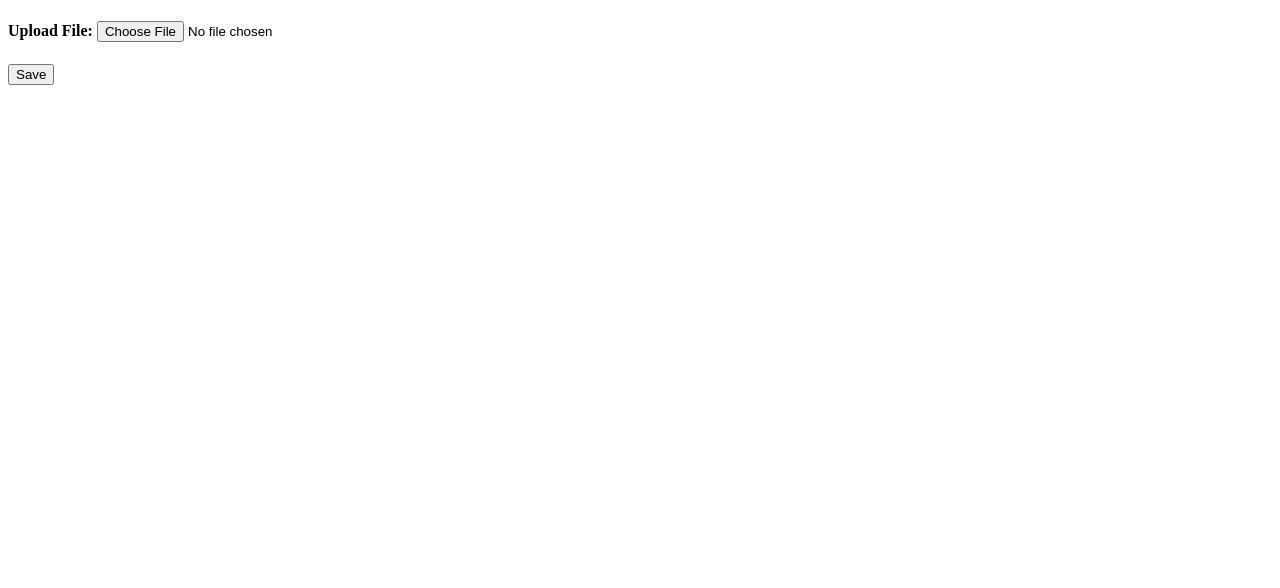
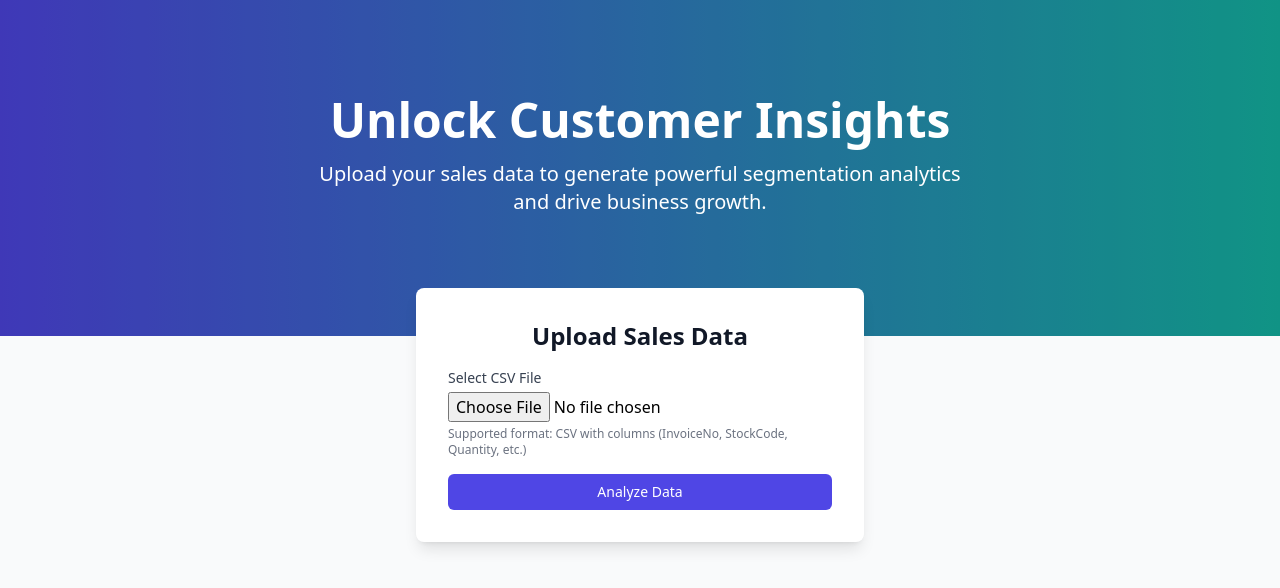
Before and after one commit to Sanjit-Thapa/CustomerSegments, a Django app: page / in a window 1280 px wide. Shown: the top 588 px of the page. Run offline with Django 5.2, Linux system fonts and the light colour scheme; some libraries are stand-ins or nearby versions.

Commit message:
Front Page

```diff
--- a/FileUpload/templates/FileUpload/Home.html
+++ b/FileUpload/templates/FileUpload/Home.html
@@ -5,34 +5,72 @@
 <head>
     <meta charset="UTF-8">
     <meta name="viewport" content="width=device-width, initial-scale=1.0">
-    <title> {% block title %}Home{% endblock %} </title>
+    <title>{% block title %}Customer Segmentation{% endblock %}</title>
+    <!-- Tailwind CSS CDN -->
+    <script src="https://cdn.tailwindcss.com"></script>
+    <!-- Custom CSS for Animations -->
+    <style>
+        @keyframes fadeIn {
+            from { opacity: 0; transform: translateY(10px); }
+            to { opacity: 1; transform: translateY(0); }
+        }
+        .fade-in {
+            animation: fadeIn 0.5s ease-out forwards;
+        }
+        .hover-scale:hover {
+            transform: scale(1.05);
+            transition: transform 0.3s ease;
+        }
+    </style>
 </head>
-<body>
+<body class="font-sans bg-gray-50 min-h-screen">
     {% block content %}
+    <!-- Hero Section -->
+    <div class="relative bg-gradient-to-r from-indigo-600 to-teal-500 text-white py-16 sm:py-24">
+        <div class="absolute inset-0 bg-black opacity-20"></div>
+        <div class="relative max-w-7xl mx-auto px-4 sm:px-6 lg:px-8 text-center">
+            <h1 class="text-3xl sm:text-4xl lg:text-5xl font-bold mb-4 fade-in">Unlock Customer Insights</h1>
+            <p class="text-lg sm:text-xl max-w-2xl mx-auto mb-6 fade-in">Upload your sales data to generate powerful segmentation analytics and drive business growth.</p>
+        </div>
+    </div>
 
-        <form method="post" enctype="multipart/form-data" >
+    <!-- Upload Form Section -->
+    <div class="max-w-lg mx-auto -mt-12 px-4 sm:px-6 lg:px-8">
+        <div class="bg-white shadow-lg rounded-lg p-6 sm:p-8 fade-in hover-scale">
+            <h2 class="text-xl sm:text-2xl font-semibold text-gray-900 mb-4 text-center">Upload Sales Data</h2>
+            <form method="post" enctype="multipart/form-data" class="space-y-4">
+                {% csrf_token %}
+                <div>
+                    <label for="csv_file" class="block text-sm font-medium text-gray-700">Select CSV File</label>
+                    <div class="mt-1 flex items-center">
+                        {{ csv_form.csv_file }}
+                    </div>
+                    <p class="mt-1 text-xs text-gray-500">Supported format: CSV with columns (InvoiceNo, StockCode, Quantity, etc.)</p>
+                </div>
+                <button type="submit" class="w-full bg-indigo-600 text-white px-4 py-2 rounded-md text-sm font-medium hover:bg-indigo-700 transition duration-300">
+                    Analyze Data
+                </button>
+            </form>
+        </div>
+    </div>
 
-            {% csrf_token %}
-
-            <h4>Upload File: {{csv_form.csv_file}} </h4>
-
-            <input type="submit" value="Save">
-        </form>
-
-        {% if messages %}
-        <h2>Messages</h2>
-        <ul>
-            {% for message in messages %}
-                <li{% if message.tags == 'error' %} style="color: red;"{% elif message.tags == 'warning' %} style="color: orange;"{% else %} style="color: green;"{% endif %}>
-                    {{ message }}
-                </li>
-            {% endfor %}
-        </ul>
+    <!-- Messages Section -->
+    {% if messages %}
+        <div class="max-w-2xl mx-auto px-4 sm:px-6 lg:px-8 mt-8">
+            <div class="space-y-4">
+                {% for message in messages %}
+                    <div class="p-4 rounded-md text-sm fade-in {{
+                        'bg-red-50 text-red-700 border-l-4 border-red-500' if message.tags == 'error' else
+                        'bg-yellow-50 text-yellow-700 border-l-4 border-yellow-500' if message.tags == 'warning' else
+                        'bg-green-50 text-green-700 border-l-4 border-green-500'
+                    }}">
+                        {{ message }}
+                    </div>
+                {% endfor %}
+            </div>
+        </div>
     {% endif %}
-
-    {% endblock  %}
-
-
-
+    </div>
+    {% endblock %}
 </body>
 </html>
```
